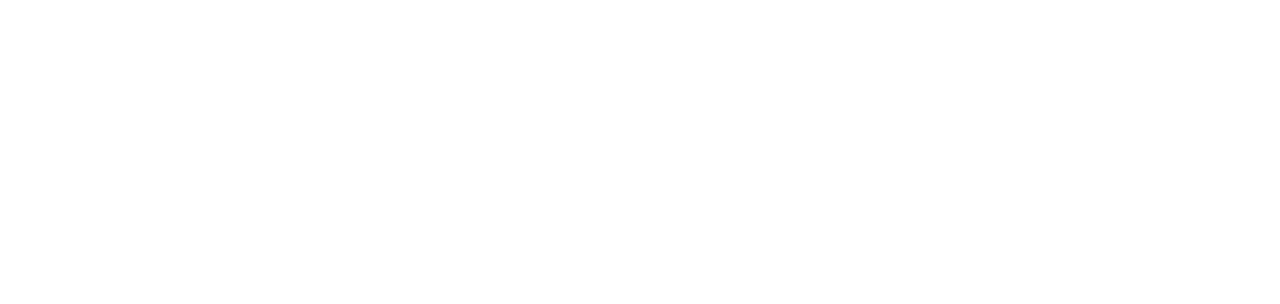
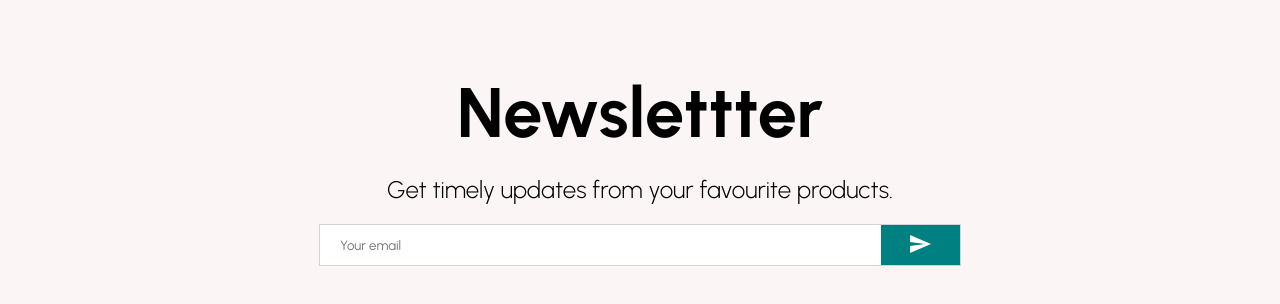
Before and after one commit to devinkg/fashion_site_react, a React (Create React App) app: page / in a window 1280 px wide. Shown: the part 2328-2632 px from the top of the page. Before the commit the page ends 2256 px from the top, so only its background shows below. Built offline with nearby package versions, Linux system fonts and the light colour scheme.

Commit message:
Newsletter initiated and applied

```diff
--- /dev/null
+++ b/src/components/Newsletter.jsx
@@ -0,0 +1,61 @@
+import { Send } from '@mui/icons-material';
+import styled from 'styled-components';
+
+const Container = styled.div`
+    height: 60vh;
+    background-color: #fcf5f5;
+    display: flex;
+    align-items: center;
+    justify-content: center;
+    flex-direction: column;
+`;
+
+const Title = styled.h1`
+    font-size: 70px;
+    margin-bottom: 20px;
+`;
+
+const Desc = styled.div`
+font-size: 24px;
+font-weight: 300;
+margin-bottom: 20px;
+`;
+
+const InputContainer = styled.div`
+    width: 50%;
+    height: 40px;
+    background-color: white;
+    display: flex;
+    justify-content: space-between;
+    border:1px solid lightgray;
+`;
+
+const Input = styled.input`
+    border: none;
+    flex: 8;
+    padding-left: 20px;
+`;
+
+const Button = styled.button`
+    flex:1;
+    border: none;
+    background-color: teal;
+    color: white;
+`;
+
+const Newsletter = () => {
+    return (
+        <Container>
+            <Title>Newslettter</Title>
+            <Desc>Get timely updates from your favourite products.</Desc>
+            <InputContainer>
+                <Input placeholder='Your email'/>
+                <Button>
+                    <Send />
+                </Button>
+            </InputContainer>
+        </Container>
+    )
+}
+
+export default Newsletter
--- a/src/pages/Home.jsx
+++ b/src/pages/Home.jsx
@@ -2,6 +2,7 @@ import React from 'react'
 import Announcement from '../components/Announcement'
 import Categories from '../components/Categories'
 import Navbar from '../components/Navbar'
+import Newsletter from '../components/Newsletter'
 import Products from '../components/Products'
 import Slider from '../components/Slider'
 
@@ -13,6 +14,7 @@ const Home = () => {
             <Slider/>
             <Categories/>
             <Products/>
+            <Newsletter/>
         </div>
     )
 }
```
